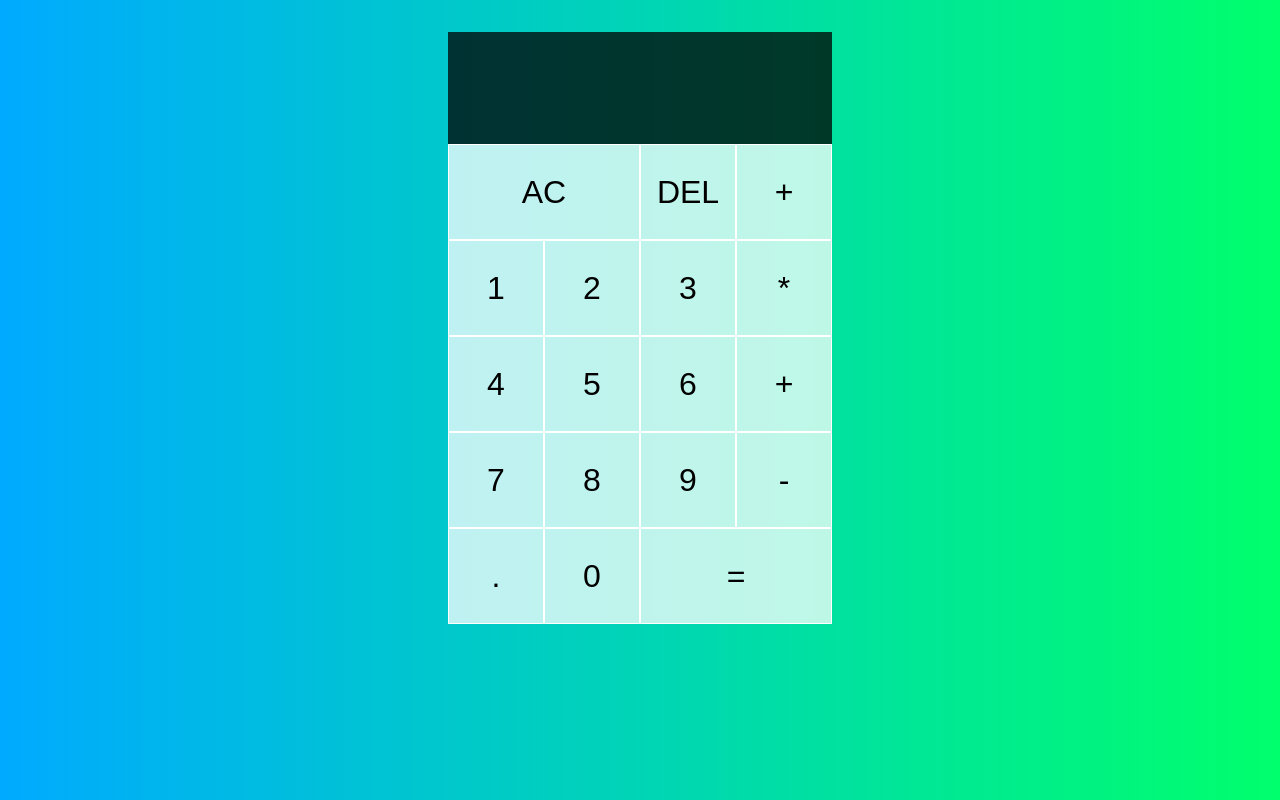
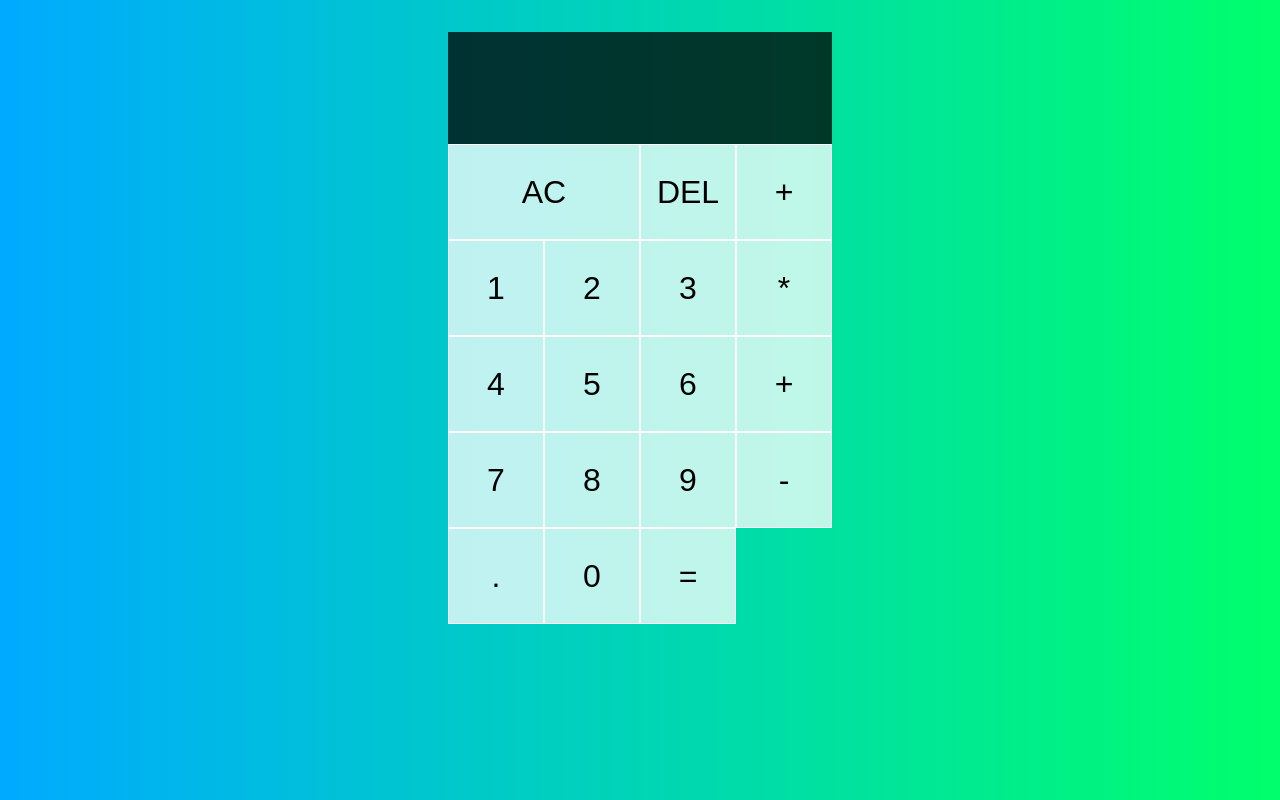
Before and after one commit to phoebehala/p231026_calculator-react, a React (Create React App) app: page / in a window 1280 px wide. Built offline with nearby package versions, Linux system fonts and the light colour scheme.

Commit message:
Create OperationButton component

```diff
--- a/src/App.js
+++ b/src/App.js
@@ -1,6 +1,7 @@
 import "./styles.css"
 import { useReducer } from "react";
 import DigitButton from "./DigitButton";
+import OperationButton from "./OperationButton";
 
 export const ACTIONS ={
   ADD_DIGIT: 'add-digit',
@@ -19,6 +20,12 @@
       return {
         ...state,
         currentOperand: `${state.currentOperand || ""}${payload.digit}`,
+
+      }
+   case ACTIONS.CHOOSE_OPERATION:
+      return {
+        ...state,
+        operation: `${state.operation || ""}${payload.operation}`,
 
       }
     default:
@@ -45,18 +52,18 @@
       <DigitButton digit="1" dispatch={dispatch} />
       <DigitButton digit="2" dispatch={dispatch} />
       <DigitButton digit="3" dispatch={dispatch} />
-      <button>*</button>
+      <OperationButton  operation="*" dispatch={dispatch} />
       <DigitButton digit="4" dispatch={dispatch} />
       <DigitButton digit="5" dispatch={dispatch} />
       <DigitButton digit="6" dispatch={dispatch} />
-      <button>+</button>
+      <OperationButton  operation="+" dispatch={dispatch} />
       <DigitButton digit="7" dispatch={dispatch} />
       <DigitButton digit="8" dispatch={dispatch} />
       <DigitButton digit="9" dispatch={dispatch} />
-      <button>-</button>
+      <OperationButton  operation="-" dispatch={dispatch} />
       <DigitButton digit="." dispatch={dispatch} />
       <DigitButton digit="0" dispatch={dispatch} />
-      <button className="span-two">=</button>
+      <OperationButton  operation="=" dispatch={dispatch} />
 
 
     </div>
--- a/src/DigitButton.js
+++ b/src/DigitButton.js
@@ -1,9 +1,9 @@
 import { ACTIONS } from "./App"
 
-export default function DigitButton({dispatch ,digit}){
+export default function DigitButton({dispatch , digit}){
     return(
         <button
-            onClick={() => dispatch({ type: ACTIONS.ADD_DIGIT, payload: {digit: digit} }) }
+            onClick={() => dispatch({ type: ACTIONS.ADD_DIGIT, payload: { digit: digit} }) }
         >
             {digit}
         </button>
--- /dev/null
+++ b/src/OperationButton.js
@@ -0,0 +1,12 @@
+import { ACTIONS } from "./App"
+
+export default function OperationButton({dispatch , operation}){
+    return(
+        <button
+            onClick={() => dispatch({ type: ACTIONS.CHOOSE_OPERATION, payload: { operation:  operation} }) }
+        >
+            {operation}
+        </button>
+    )
+
+}
```
